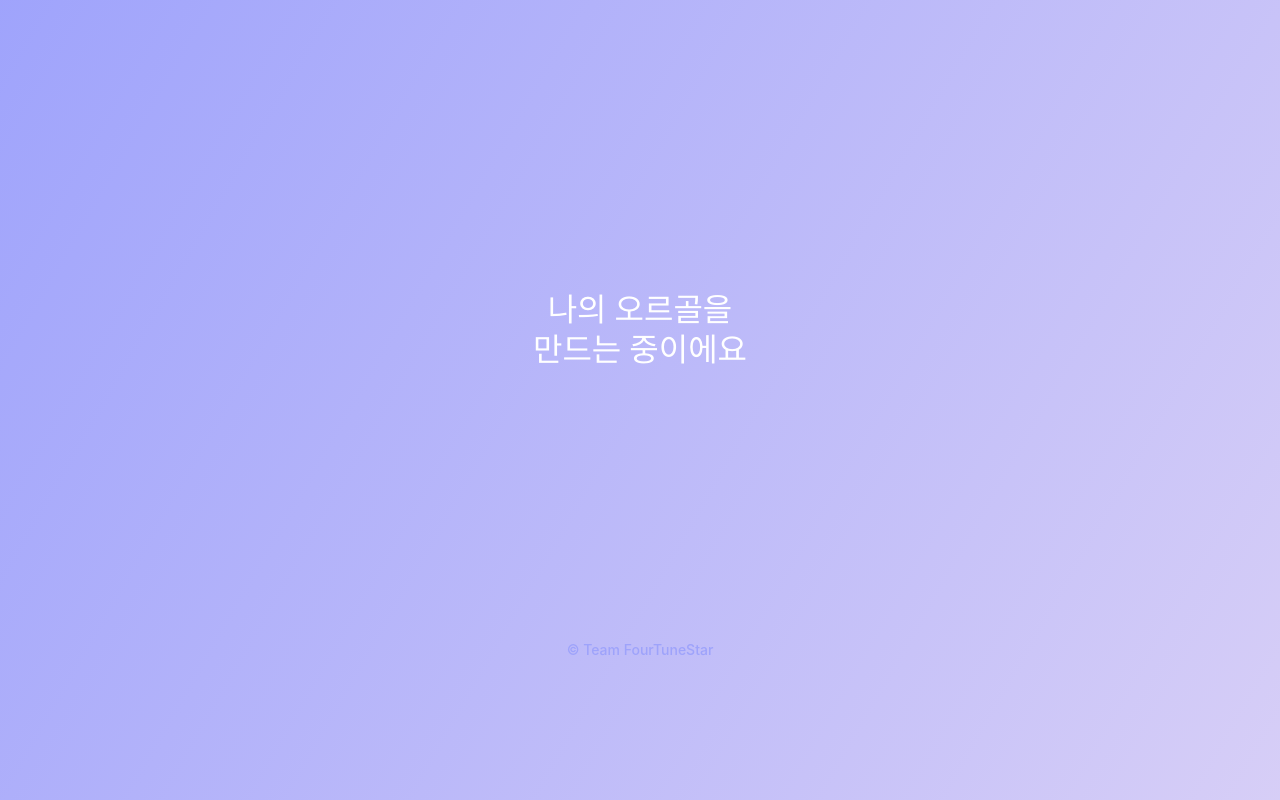
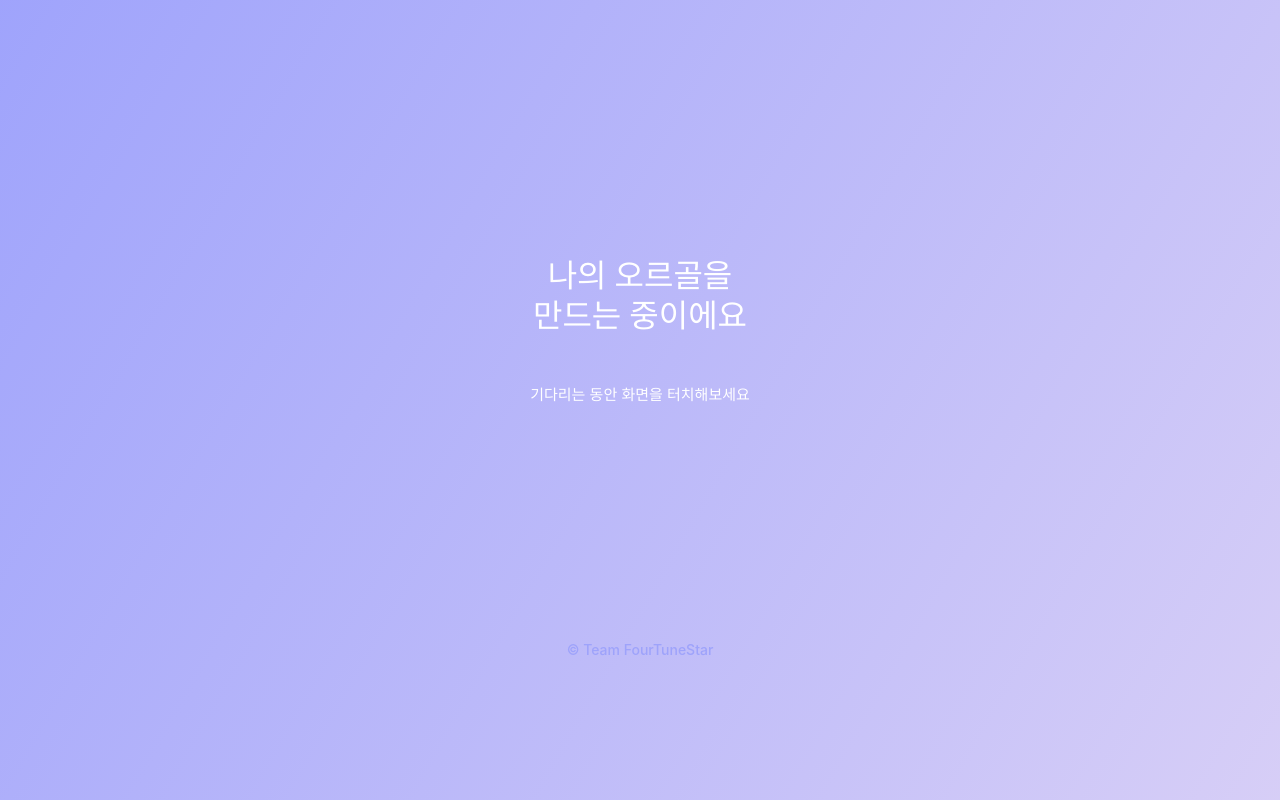
Before and after one commit to billy0904/ihearyourstars-FE, a React (Create React App) app in the folder ihearyourstars/: page /loading in a window 1280 px wide. Built offline with nearby package versions, Linux system fonts and the light colour scheme; a web font is replaced by a local one.

Commit message:
💄 로딩화면 인터랙션 유도 문구 추가

```diff
--- a/ihearyourstars/src/Router/Loading.js
+++ b/ihearyourstars/src/Router/Loading.js
@@ -8,6 +8,11 @@ const LoadingDiv = styled.div`
   flex-direction: column;
   justify-content: center;
   align-items: center;
+  color: white;
+  span {
+    margin-top: 50px;
+    font-size: 15px;
+  }
 `;
 
 const SparklesWrapper = styled.div`
@@ -64,6 +69,7 @@ function Loading() {
       <LoadingDiv>
         <h1>나의 오르골을</h1>
         <h1>만드는 중이에요</h1>
+        <span>기다리는 동안 화면을 터치해보세요</span>
       </LoadingDiv>
       <SparklesWrapper onMouseUp={handleMouseUp}>
         {sparkles.map((sparkle, index) => (
```
